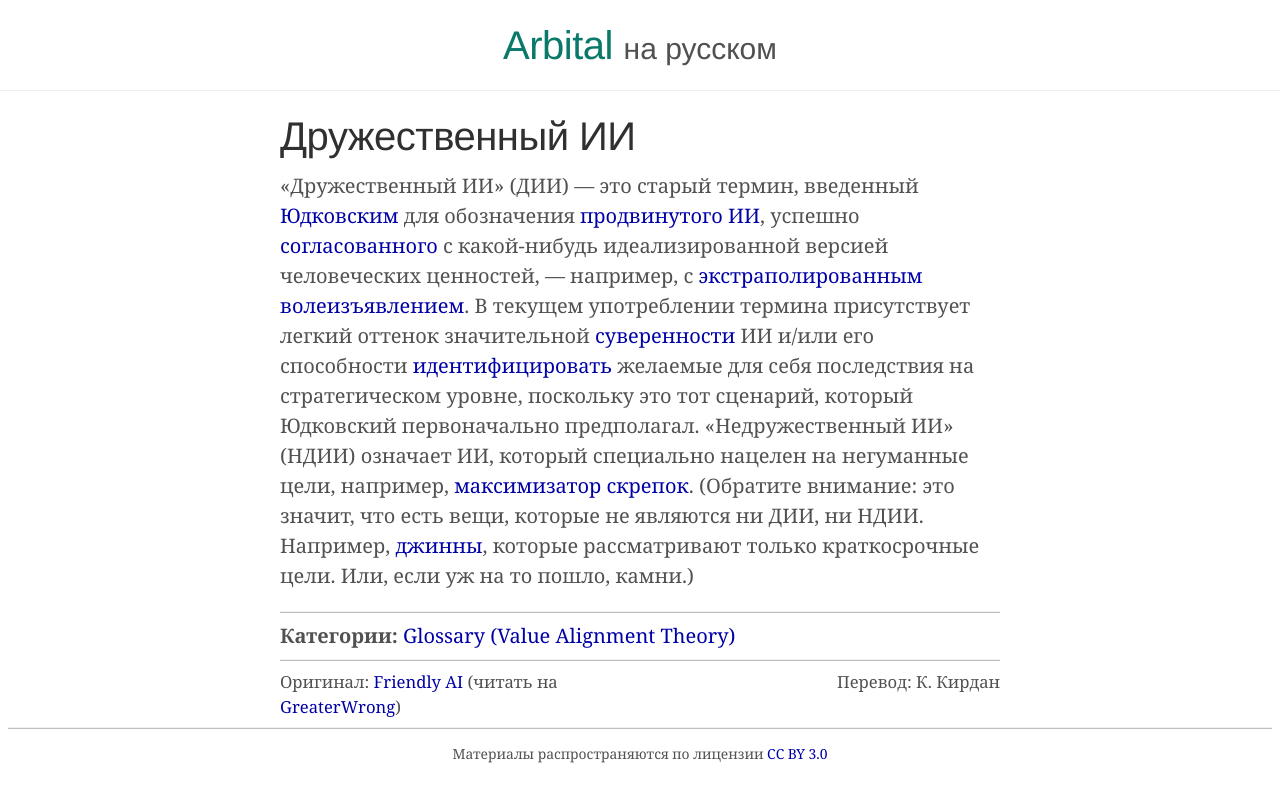
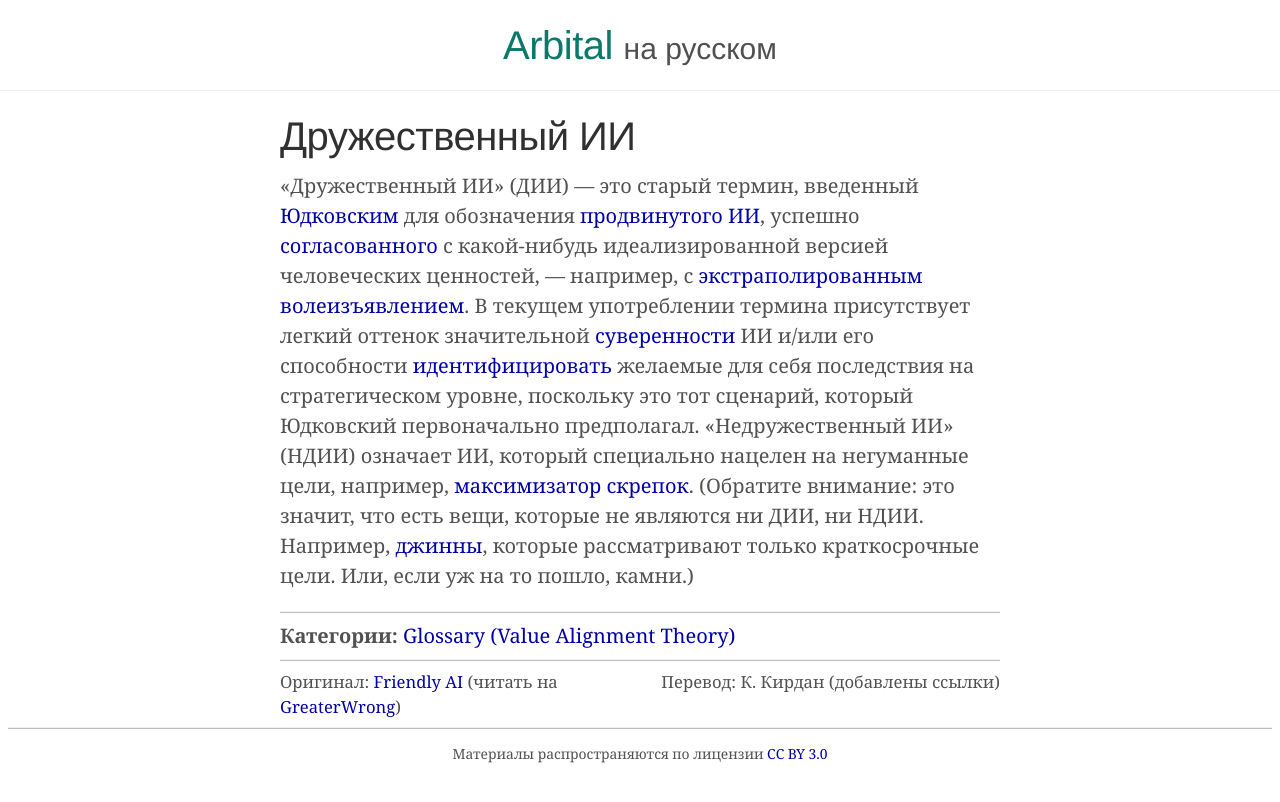
Before and after one commit to Arbital-RU/arbital-ru.github.io, a Jekyll site: the page built from _posts/2024-05-26-FAI.md, in a window 1280 px wide. Shown: the top 802 px of the page. Built offline with Jekyll 4.4.1, drawn with Linux system fonts in a browser that asks for light colours.

Commit message:
Update 2024-05-26-FAI.md

```diff
--- a/_posts/2024-05-26-FAI.md
+++ b/_posts/2024-05-26-FAI.md
@@ -2,6 +2,7 @@
 layout: post
 title: Дружественный ИИ
 translated_by: К. Кирдан
+translation_details: "добавлены ссылки"
 excerpt: "«Дружественный ИИ» (ДИИ) — это старый термин, введенный Юдковским для обозначения продвинутого ИИ, успешно согласованного с какой-нибудь идеализированной версией человеческих ценностей, — например, с экстраполированным волением."
 original: https://arbital.com/p/FAI
 license: https://creativecommons.org/licenses/by/3.0/deed.ru
```
